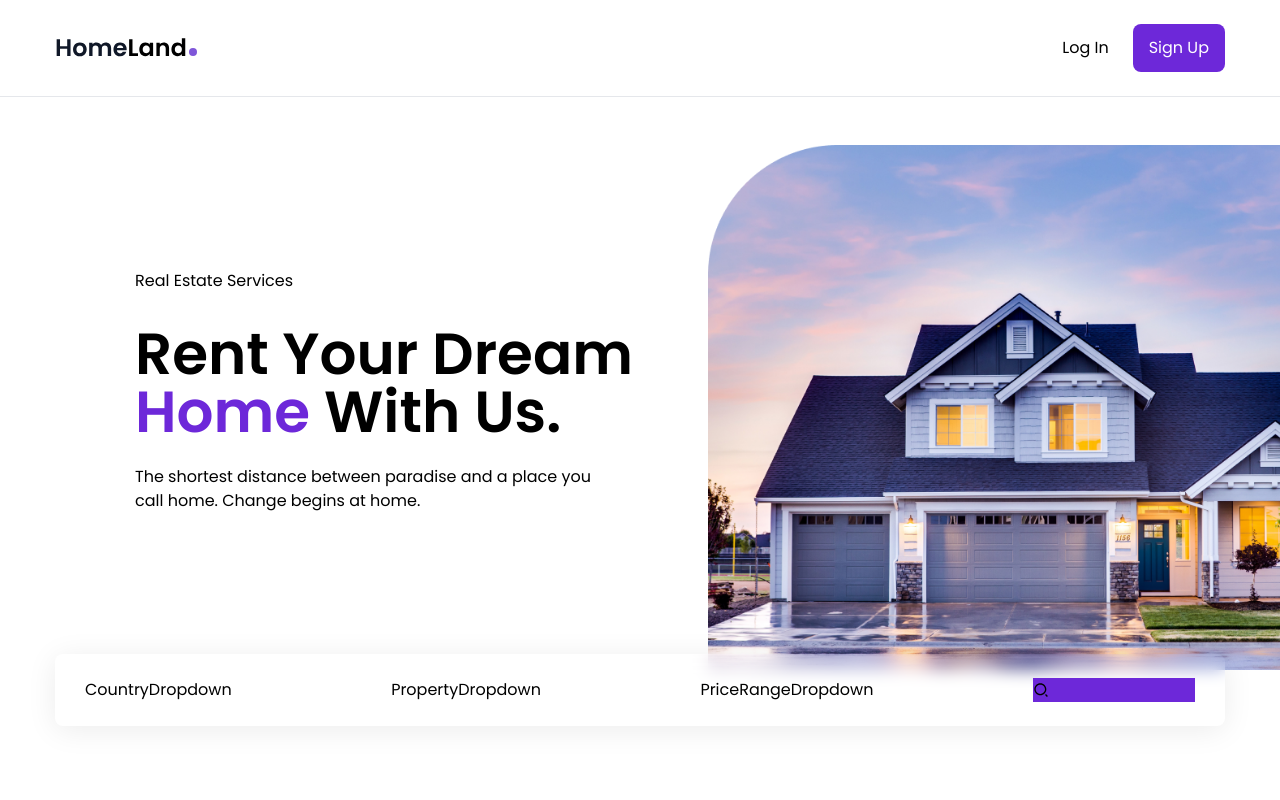
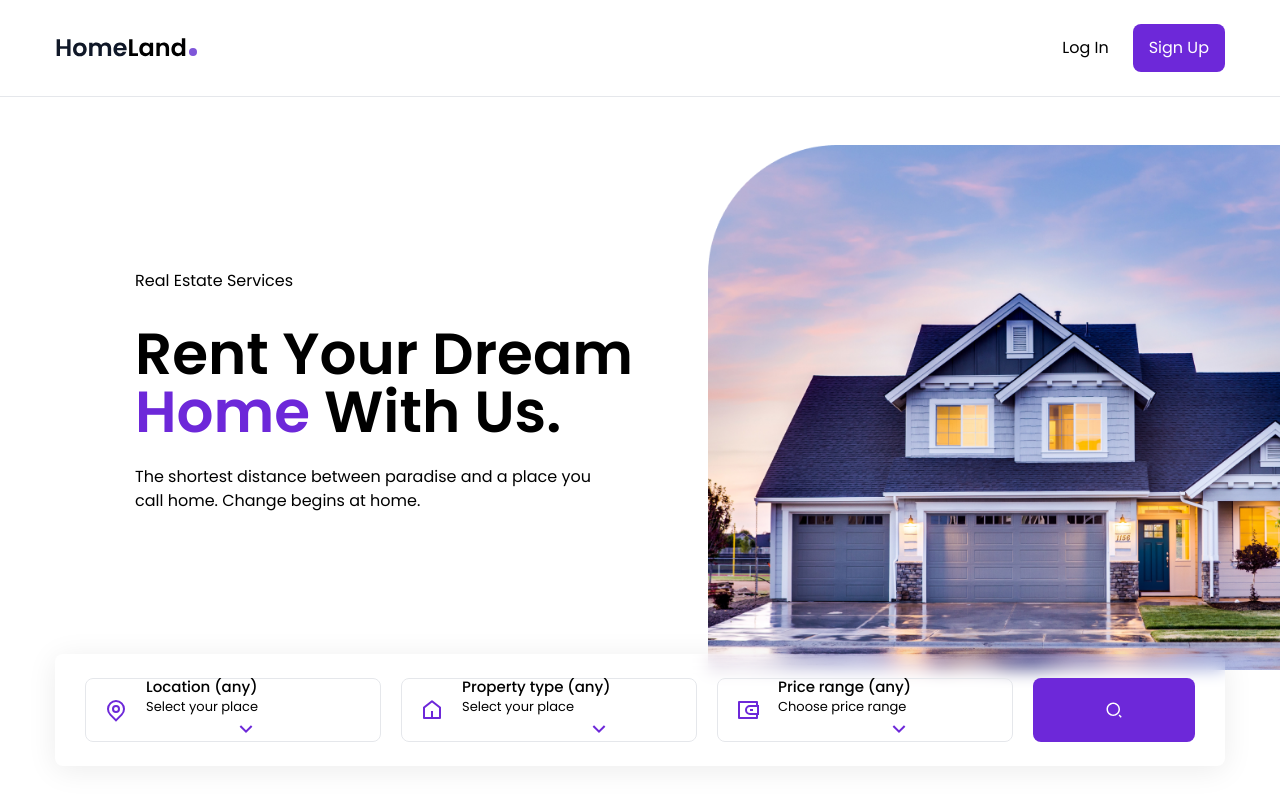
Before and after one commit to EmmanuelDarkwa/real-estate-project, a React (Create React App) app: page / in a window 1280 px wide. Shown: the top 800 px of the page. Built offline with nearby package versions, Linux system fonts and the light colour scheme.

Commit message:
dropdown and logic

```diff
--- a/src/components/CountryDropdown.js
+++ b/src/components/CountryDropdown.js
@@ -1,7 +1,47 @@
-import React from 'react';
+import React, { useState, useEffect, useContext } from "react";
+import { RiMapPinLine, RiArrowDownSLine, RiArrowUpSLine } from "react-icons/ri";
+import { Menu } from "@headlessui/react";
+import { HouseContext } from "./HouseContext";
 
 const CountryDropdown = () => {
-  return <div>CountryDropdown</div>;
+  const { country, setCountry, countries } = useContext(HouseContext);
+
+
+  const [isOpen, setIsOpen] = useState(false);
+  return (
+    <Menu as="div" className="dropdown relative">
+      <Menu.Button
+        onClick={() => setIsOpen(!isOpen)}
+        className="dropdown-btn w-full text-left"
+      >
+        <RiMapPinLine className="dropdown-icon-primary" />
+        <div>
+          <div className="text-[15px] font-medium leading-tight">{country}</div>
+          <div className="text-[13px] ">Select your place</div>
+          {isOpen ? (
+             <RiArrowUpSLine className="dropdown-icon-secondary" />
+          ) : (
+             <RiArrowDownSLine className="dropdown-icon-secondary" />
+          )}
+        </div>
+      </Menu.Button>
+
+      <Menu.Items className='dropdown-menu'>
+        {countries.map((country, index) => {
+          return (
+            <Menu.Item
+            onClick={()=> setCountry(country)}
+              className="cursor-pointer hover:text-violet-700 transition"
+              as="li"
+              key={index}
+            >
+              {country}
+            </Menu.Item>
+          );
+        })}
+      </Menu.Items>
+    </Menu>
+  );
 };
 
 export default CountryDropdown;
--- a/src/components/House.js
+++ b/src/components/House.js
@@ -1,7 +1,47 @@
 import React from 'react';
+import {BiBed, BiBath, BiArea} from 'react-icons/bi';
 
-const House = () => {
-  return <div>House</div>;
+const House = ({house}) => {
+  const {image, type, country, address, bedrooms, bathrooms, surface, price} = house;
+  return (
+  <div className='bg-white shadow-1 p-5 rounded-lg
+  rounded-tl-[90px] w-full max-w-[352px] mx-auto cursor-pointer hover:shadow-2xl transition'>
+    <img className='mb-8' src={image} alt=''/>
+    <div className='mb-4 flex gap-x-2 text-sm'>
+      <div className='bg-green-500 rounded-full text-white px-3'>{type}</div>
+      <div className='bg-violet-500 rounded-full text-white px-3'>{country}</div>
+    </div>
+    <div className='text-lg font-semibold max-w-[260px]'>{address}</div>
+
+    <div className='flex items-center text-gray-600 gap-1'>
+      <div className='text-[20px] '>
+        <div>
+          <BiBed/>
+        </div>
+      </div>
+      <div>{bedrooms}</div>
+    </div>
+
+    <div className='flex items-center text-gray-600 gap-1'>
+      <div className='text-[20px] '>
+        <div>
+          <BiBath/>
+        </div>
+      </div>
+      <div>{bedrooms}</div>
+    </div>
+
+    <div className='flex items-center text-gray-600 gap-1'>
+      <div className='text-[20px] '>
+        <div>
+          <BiArea/>
+        </div>
+      </div>
+      <div>{surface}</div>
+    </div>
+    <div className='text-lg font-semibold text-violet-600 mb-4 '>{price}</div>
+  </div>
+  )
 };
 
 export default House;
--- a/src/components/HouseContext.js
+++ b/src/components/HouseContext.js
@@ -1,7 +1,55 @@
-import React from 'react';
+import React, {useEffect, useState, createContext} from 'react';
+import { housesData } from '../data';
 
-const HouseContext = () => {
-  return <div>HouseContext</div>;
+
+export const HouseContext = createContext()
+const HouseContextProvider = ({children}) => {
+  const [houses, setHouses] = useState(housesData);
+const [country, setCountry] = useState('Location (any)');
+
+const [countries, setCountries] = useState([]);
+const [property, setProperty] = useState('Property type (any)')
+
+const [properties, setProperties] = useState([])
+const [price, setPrice] = useState('Price range (any)');
+
+const [loading, setLoading] = useState(false)
+
+useEffect(() =>{
+  const allCountries = houses.map((house)=>{
+    return house.country;
+  });
+  const uniqueCountries = ['Location (any)', ...new Set(allCountries)]
+  setCountries(uniqueCountries)
+}, []);
+
+useEffect(() =>{
+  const allProperties = houses.map((house)=>{
+    return house.type;
+  });
+  const uniqueProperties = ['Location (any)', ...new Set(allProperties)]
+  setProperties(uniqueProperties)
+}, []);
+
+const handleClick = ()=> {
+  console.log('clicked');
 };
 
-export default HouseContext;
+  return <HouseContext.Provider value={{
+    country,
+    setCountry,
+    countries,
+    property,
+    setProperty,
+    properties,
+    price,
+    setPrice,
+    houses,
+    loading,
+    handleClick,
+  }}>
+    {children}
+    </HouseContext.Provider>;
+};
+
+export default HouseContextProvider;
--- a/src/components/HouseList.js
+++ b/src/components/HouseList.js
@@ -1,7 +1,26 @@
-import React from 'react';
+import React, {useContext} from 'react';
+import { HouseContext } from './HouseContext';
+import House from './House';
+import {Link} from 'react-router-dom';
+import { ImSpinner2 } from 'react-icons/im'
 
 const HouseList = () => {
-  return <div>HouseList</div>;
+  const {houses, loading} = useContext(HouseContext);
+
+  console.log(houses)
+  return <section className='mb-20'>
+    <div className='container mx-auto'>
+      <div>
+        {houses.map((house, index)=>{
+          return(
+            <Link to={`/property/${house.id}`} key={index}>
+              <House house={house} />
+            </Link>
+          )
+        })}
+      </div>
+    </div>
+  </section>;
 };
 
 export default HouseList;
--- a/src/components/PriceRangeDropdown.js
+++ b/src/components/PriceRangeDropdown.js
@@ -1,7 +1,69 @@
-import React from 'react';
+import React, { useState, useEffect, useContext } from "react";
+import { RiWallet3Line, RiArrowDownSLine, RiArrowUpSLine } from "react-icons/ri";
+import { Menu } from "@headlessui/react";
+import { HouseContext } from "./HouseContext";
 
 const PriceRangeDropdown = () => {
-  return <div>PriceRangeDropdown</div>;
+  const { price, setPrice } = useContext(HouseContext);
+  const [isOpen, setIsOpen] = useState(false);
+const prices = [
+  {
+    value: 'Price range (any)',
+  },
+  {
+    value: '100000 - 130000',
+  },
+  {
+    value: '130000 - 160000',
+  },
+  {
+    value: '160000 - 190000',
+  },
+  {
+    value: '190000 - 220000',
+  },
+  {
+    value: '10000 - 30000',
+  },
+  {
+    value: '30000 - 40000',
+  },
+]
+
+  return (
+    <Menu as="div" className="dropdown relative">
+      <Menu.Button
+        onClick={() => setIsOpen(!isOpen)}
+        className="dropdown-btn w-full text-left"
+      >
+        <RiWallet3Line className="dropdown-icon-primary" />
+        <div>
+          <div className="text-[15px] font-medium leading-tight">{price}</div>
+          <div className="text-[13px] ">Choose price range</div>
+          {isOpen ? (
+             <RiArrowUpSLine className="dropdown-icon-secondary" />
+          ) : (
+             <RiArrowDownSLine className="dropdown-icon-secondary" />
+          )}
+        </div>
+      </Menu.Button>
+
+      <Menu.Items className='dropdown-menu'>
+        {prices.map((price, index) => {
+          return (
+            <Menu.Item
+            onClick={()=> setPrice(price.value)}
+              className="cursor-pointer hover:text-violet-700 transition"
+              as="li"
+              key={index}
+            >
+              {price.value}
+            </Menu.Item>
+          );
+        })}
+      </Menu.Items>
+    </Menu>
+  );
 };
 
 export default PriceRangeDropdown;
--- a/src/components/PropertyDropdown.js
+++ b/src/components/PropertyDropdown.js
@@ -1,7 +1,45 @@
-import React from 'react';
+import React, { useState, useEffect, useContext } from "react";
+import { RiHome5Line, RiArrowDownSLine, RiArrowUpSLine } from "react-icons/ri";
+import { Menu } from "@headlessui/react";
+import { HouseContext } from "./HouseContext";
 
 const PropertyDropdown = () => {
-  return <div>PropertyDropdown</div>;
+  const { property, setProperty, properties } = useContext(HouseContext);
+  const [isOpen, setIsOpen] = useState(false);
+  return (
+    <Menu as="div" className="dropdown relative">
+      <Menu.Button
+        onClick={() => setIsOpen(!isOpen)}
+        className="dropdown-btn w-full text-left"
+      >
+        <RiHome5Line className="dropdown-icon-primary" />
+        <div>
+          <div className="text-[15px] font-medium leading-tight">{property}</div>
+          <div className="text-[13px] ">Select your place</div>
+          {isOpen ? (
+             <RiArrowUpSLine className="dropdown-icon-secondary" />
+          ) : (
+             <RiArrowDownSLine className="dropdown-icon-secondary" />
+          )}
+        </div>
+      </Menu.Button>
+
+      <Menu.Items className='dropdown-menu'>
+        {properties.map((property, index) => {
+          return (
+            <Menu.Item
+            onClick={()=> setProperty(property)}
+              className="cursor-pointer hover:text-violet-700 transition"
+              as="li"
+              key={index}
+            >
+              {property}
+            </Menu.Item>
+          );
+        })}
+      </Menu.Items>
+    </Menu>
+  );
 };
 
 export default PropertyDropdown;
--- a/src/components/Search.js
+++ b/src/components/Search.js
@@ -1,17 +1,22 @@
-import React from 'react';
+import React, { useContext } from 'react';
 import CountryDropdown from './CountryDropdown';
 import PropertyDropdown from './PropertyDropdown';
 import PriceRangeDropdown from './PriceRangeDropdown';
 import {RiSearch2Line} from 'react-icons/ri'
+import { HouseContext } from './HouseContext';
 
 const Search = () => {
+  const {handleClick} = useContext(HouseContext)
+
   return (
   <div className='px-[30px] py-6 max-w-[1170px] mx-auto flex flex-col lg:flex-row justify-between gap-4 lg:gap-x-3
   relative lg:-top-4 lg:shadow-1 bg-white lg:bg-transparent lg:backdrop-blur rounded-lg'>
     <CountryDropdown/>
     <PropertyDropdown/>
     <PriceRangeDropdown/>
-    <button className='bg-violet-700 hover:bg-violet-800 transition w-full lg:max-w-[162px]'>
+    <button onClick={()=> handleClick()}
+    className='bg-violet-700 hover:bg-violet-800 transition w-full lg:max-w-[162px] h-16
+    rounded-lg flex justify-center items-center text-white text-lg'>
       <RiSearch2Line/>
       </button>
   </div>
--- a/src/index.js
+++ b/src/index.js
@@ -3,11 +3,16 @@ import ReactDOM from 'react-dom/client';
 import './index.css';
 import App from './App';
 import {BrowserRouter as Router} from 'react-router-dom';
+import HouseContextProvider from './components/HouseContext';
+
 const root = ReactDOM.createRoot(document.getElementById('root'));
 root.render(
-  <Router>
-  <React.StrictMode>
-    <App />
-  </React.StrictMode>
-  </Router>
+  <HouseContextProvider>
+    <Router>
+     <React.StrictMode>
+     <App />
+    </React.StrictMode>
+    </Router>
+  </HouseContextProvider>
+
 );
--- a/src/pages/Home.js
+++ b/src/pages/Home.js
@@ -1,10 +1,12 @@
 import React from 'react';
 import Banner from '../components/Banner';
+import HouseList from '../components/HouseList';
 
 const Home = () => {
   return (
   <div className='min-h-[1800px]'>
     <Banner/>
+    <HouseList/>
   </div>
   )
 };
```
Also changed, not shown: 1 other file (tests, documents, lock files or other folders).
